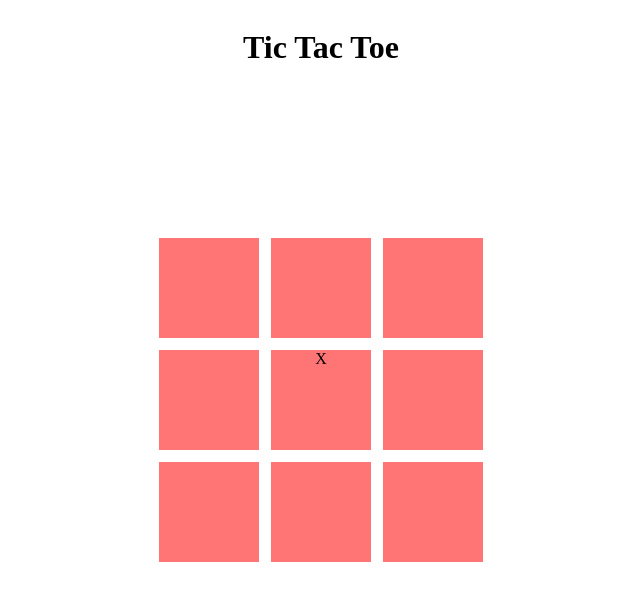
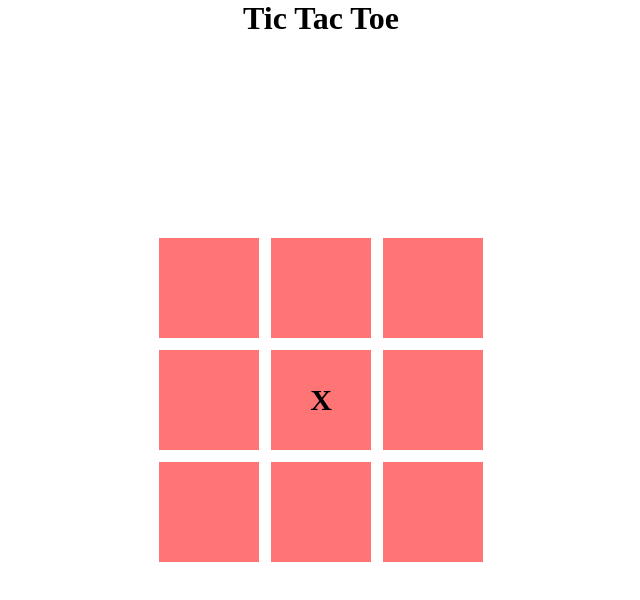
Before and after one commit to danutdotrar/tic-tac-toe-TOP, a plain HTML site: page index.html in a window 1280 px wide. Both pictures are taken after a click on the element 640 px from the left and 400 px from the top of the page. Shown: the whole page, without its empty margins (319-959 px from the left). Drawn offline with Linux system fonts and the light colour scheme.

Commit message:
Add selectCell + push it into 2d array

```diff
--- a/app.js
+++ b/app.js
@@ -1,27 +1,43 @@
 const row = document.querySelector("#row");
 const cells = document.querySelectorAll(".cell");
 
+let table = [
+    ["", "", ""],
+    ["", "", ""],
+    ["", "", ""],
+];
+
 // Store the gameboard as an array inside the Gameboard object
-// Use a module with IIFE to create a single gameboard
+// Use a Module Pattern to create a single gameboard
 const Gameboard = (() => {
-    const table = [
-        ["", "", ""],
-        ["", "", ""],
-        ["", "", ""],
-    ];
-
     const createTable = () => {
         // Iterate through the nested array
         for (let i = 0; i < table.length; i++) {
             for (let j = 0; j < table.length; j++) {
                 const cell = document.createElement("div");
                 cell.className = "cell";
+                cell.dataset.row = i; // set the row index
+                cell.dataset.col = j; // set the column index
                 cell.innerHTML = table[i][j];
                 row.appendChild(cell);
             }
         }
     };
 
+    return { createTable };
+})();
+
+// Player Factory Object
+const PlayerFactory = (name, mark) => {
+    return { name, mark };
+};
+
+// Players
+const player1 = PlayerFactory("Player 1", "X");
+const player2 = PlayerFactory("Player 2", "O");
+
+// The game begins
+const Game = (() => {
     // Select cell
     const selectCell = () => {
         // Set the initial player
@@ -33,36 +49,99 @@ const Gameboard = (() => {
                 // Use closest to select the closest ancestor with the class 'cell', which will be the current clicked element
                 const cellClicked = e.target.closest(".cell");
 
-                if (currentPlayer == player1 && cellClicked.innerHTML == "") {
+                // Get the row and column index from the dataset properties
+                const rowIndex = parseInt(cellClicked.dataset.row);
+                const colIndex = parseInt(cellClicked.dataset.col);
+
+                // Update the table with the current player's mark
+                if (
+                    currentPlayer == player1 &&
+                    table[rowIndex][colIndex] == ""
+                ) {
+                    table[rowIndex][colIndex] = player1.mark;
                     cellClicked.innerHTML = player1.mark;
-
                     // Switch player
                     currentPlayer = player2;
                 } else if (
                     currentPlayer == player2 &&
-                    cellClicked.innerHTML == ""
+                    table[rowIndex][colIndex] == ""
                 ) {
+                    table[rowIndex][colIndex] = player2.mark;
                     cellClicked.innerHTML = player2.mark;
-
                     // Switch player
                     currentPlayer = player1;
                 }
+                CheckWinner(table);
             }
         });
     };
 
-    return { createTable, selectCell };
+    return { selectCell };
 })();
 
-// Player Factory Object
-const PlayerFactory = (name, mark) => {
-    return { name, mark };
+// Check the winner
+const CheckWinner = (board) => {
+    let winner;
+    // Check for all possible winning combinations
+    for (let i = 0; i < 3; i++) {
+        // Check horizontal rows X
+        if (board[i][0] === "X" && board[i][1] === "X" && board[i][2] === "X") {
+            winner = player1.name;
+            break;
+        }
+        // Check vertical columns X
+        if (board[0][i] === "X" && board[1][i] === "X" && board[2][i] == "X") {
+            winner = player1.name;
+            break;
+        }
+
+        // Check vertical columns O
+        if (board[i][0] === "O" && board[i][1] === "O" && board[i][2] === "O") {
+            winner = player2.name;
+            break;
+        }
+        // Check vertical columns O
+        if (board[0][i] === "O" && board[1][i] === "O" && board[2][i] == "O") {
+            winner = player2.name;
+            break;
+        }
+    }
+    // Check diagonal lines X
+    if (board[0][0] === "X" && board[1][1] === "X" && board[2][2] === "X") {
+        winner = player1.name;
+    }
+    if (board[0][2] === "X" && board[1][1] === "X" && board[2][0] === "X") {
+        winner = player1.name;
+    }
+
+    // Check diagonal lines O
+    if (board[0][0] === "O" && board[1][1] === "O" && board[2][2] === "O") {
+        winner = player2.name;
+    }
+    if (board[0][2] === "O" && board[1][1] === "O" && board[2][0] === "O") {
+        winner = player2.name;
+    }
+
+    // Check if the game is a tie
+    let isTie = true;
+    for (let i = 0; i < 3; i++) {
+        for (let j = 0; j < 3; j++) {
+            if (board[i][j] === "") {
+                isTie = false;
+            }
+        }
+    }
+
+    // Display winner or tie message
+    if (winner) {
+        console.log(`The winner is ${winner}!`);
+    } else if (isTie) {
+        console.log("It's a tie!");
+    }
 };
 
-// Players
-const player1 = PlayerFactory("Player 1", "X");
-const player2 = PlayerFactory("Player 2", "O");
+CheckWinner(table);
 
 // Create table
 Gameboard.createTable();
-Gameboard.selectCell();
+Game.selectCell();
--- a/style.css
+++ b/style.css
@@ -1,5 +1,7 @@
 * {
     box-sizing: border-box;
+    margin: 0;
+    padding: 0;
 }
 
 body {
@@ -36,4 +38,9 @@ body {
     width: 100px;
     height: 100px;
     background-color: rgb(255, 116, 116);
+    display: flex;
+    justify-content: center;
+    align-items: center;
+    font-weight: bold;
+    font-size: 30px;
 }
```
